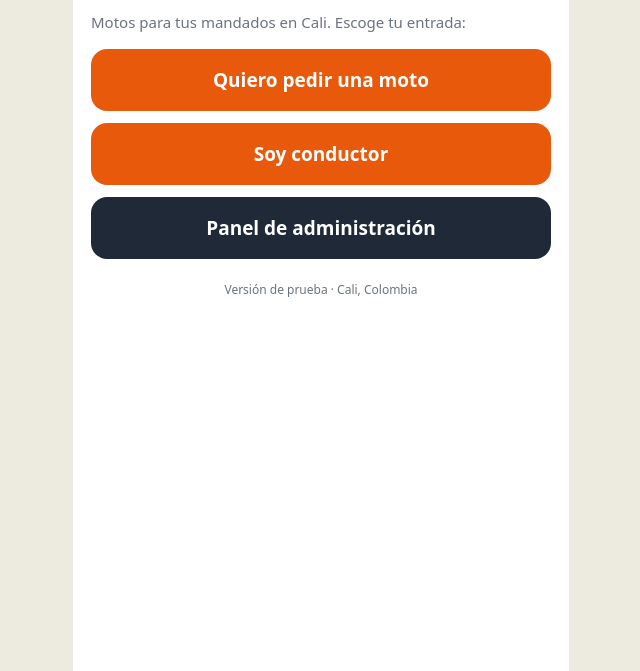
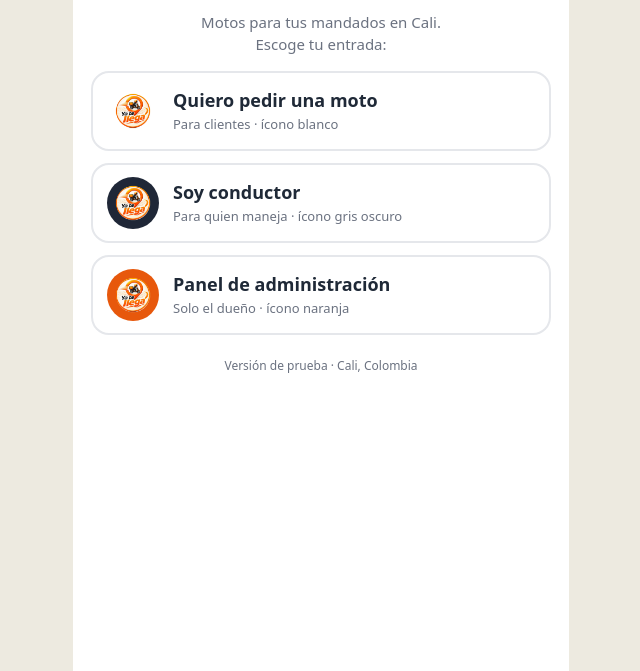
Before and after one commit to cs5817162-source/yatellega, a plain HTML site: page index.html in a window 1280 px wide. Shown: the part 185-856 px from the top of the page, without its empty margins (319-959 px from the left). Drawn offline with Linux system fonts and the light colour scheme.

Commit message:
Un icono de color distinto para cada pantalla
Las tres apps se instalaban con el mismo icono y no habia forma de saber
cual era cual en la pantalla del celular.

Ahora cada una tiene el logo sobre un fondo de color propio:
- Cliente: blanco
- Conductor: gris oscuro
- Panel: naranja

El logo va recortado en circulo, sin el cuadro blanco que traia la
imagen original. Cada pantalla declara sus iconos en su manifiesto, en
192 y 512, mas el recortable para Android.

La portada tambien muestra los tres iconos al lado de cada boton, para
reconocerlos antes de instalar.

Co-Authored-By: Claude Opus 5 <noreply@anthropic.com>

```diff
--- a/index.html
+++ b/index.html
@@ -3,25 +3,39 @@
 <head>
 <meta charset="utf-8">
 <meta name="viewport" content="width=device-width, initial-scale=1">
-<title>Ya te llega - Cali</title><link rel="icon" type="image/png" href="logo.png"><link rel="apple-touch-icon" href="logo.png"><link rel="manifest" href="manifest.webmanifest"><meta name="theme-color" content="#E8590C">
+<title>Ya te llega - Cali</title><link rel="icon" type="image/png" href="logo.png"><link rel="apple-touch-icon" href="icon-512.png"><link rel="manifest" href="manifest.webmanifest"><meta name="theme-color" content="#E8590C">
 <style>
   body { margin:0; font-family:system-ui,-apple-system,"Segoe UI",Roboto,sans-serif; color:#1F2937; background:#EDEAE0; }
   .app { max-width:460px; margin:0 auto; min-height:100vh; background:#fff; padding:28px 18px; }
-  h1 { font-size:28px; margin:0 0 6px; }
-  p { color:#6B7280; font-size:15px; line-height:1.45; }
-  a.b { display:block; text-decoration:none; text-align:center; background:#E8590C; color:#fff; font-weight:700; font-size:19px; padding:18px; border-radius:16px; margin-top:12px; }
-  a.b.g { background:#1F2937; }
-  small { display:block; color:#6B7280; font-size:12px; margin-top:22px; text-align:center; }
+  p.int { color:#6B7280; font-size:15px; line-height:1.45; text-align:center; }
+  a.b { display:flex; align-items:center; gap:14px; text-decoration:none; background:#fff; color:#1F2937; padding:12px 14px; border-radius:18px; margin-top:12px; border:2px solid #E5E7EB; }
+  a.b img { width:52px; height:52px; border-radius:50%; flex:none; }
+  a.b b { font-size:18px; font-weight:700; display:block; }
+  a.b small { font-size:13px; color:#6B7280; }
+  small.pie { display:block; color:#6B7280; font-size:12px; margin-top:22px; text-align:center; }
 </style>
 </head>
 <body>
 <div class="app">
   <img src="logo.png" alt="Ya te llega" width="150" height="150" style="display:block;margin:4px auto 10px">
-  <p>Motos para tus mandados en Cali. Escoge tu entrada:</p>
-  <a class="b" href="cliente.html">Quiero pedir una moto</a>
-  <a class="b" href="conductor.html">Soy conductor</a>
-  <a class="b g" href="panel.html">Panel de administración</a>
-  <small>Versión de prueba · Cali, Colombia</small>
+  <p class="int">Motos para tus mandados en Cali.<br>Escoge tu entrada:</p>
+
+  <a class="b" href="cliente.html">
+    <img src="icon-cliente-192.png" alt="">
+    <span><b>Quiero pedir una moto</b><small>Para clientes · ícono blanco</small></span>
+  </a>
+
+  <a class="b" href="conductor.html">
+    <img src="icon-conductor-192.png" alt="">
+    <span><b>Soy conductor</b><small>Para quien maneja · ícono gris oscuro</small></span>
+  </a>
+
+  <a class="b" href="panel.html">
+    <img src="icon-panel-192.png" alt="">
+    <span><b>Panel de administración</b><small>Solo el dueño · ícono naranja</small></span>
+  </a>
+
+  <small class="pie">Versión de prueba · Cali, Colombia</small>
 </div>
 </body>
 </html>
```
Also changed, not shown: cliente.html (+1 -1 lines), conductor.html (+1 -1 lines), panel.html (+1 -1 lines), icon-cliente-192.png (added), icon-cliente-512.png (added), icon-cliente-mask.png (added), icon-conductor-192.png (added), icon-conductor-512.png (added), icon-conductor-mask.png (added), icon-panel-192.png (added), icon-panel-512.png (added), icon-panel-mask.png (added), manifest-cliente.webmanifest, manifest-conductor.webmanifest, 1 more files.
